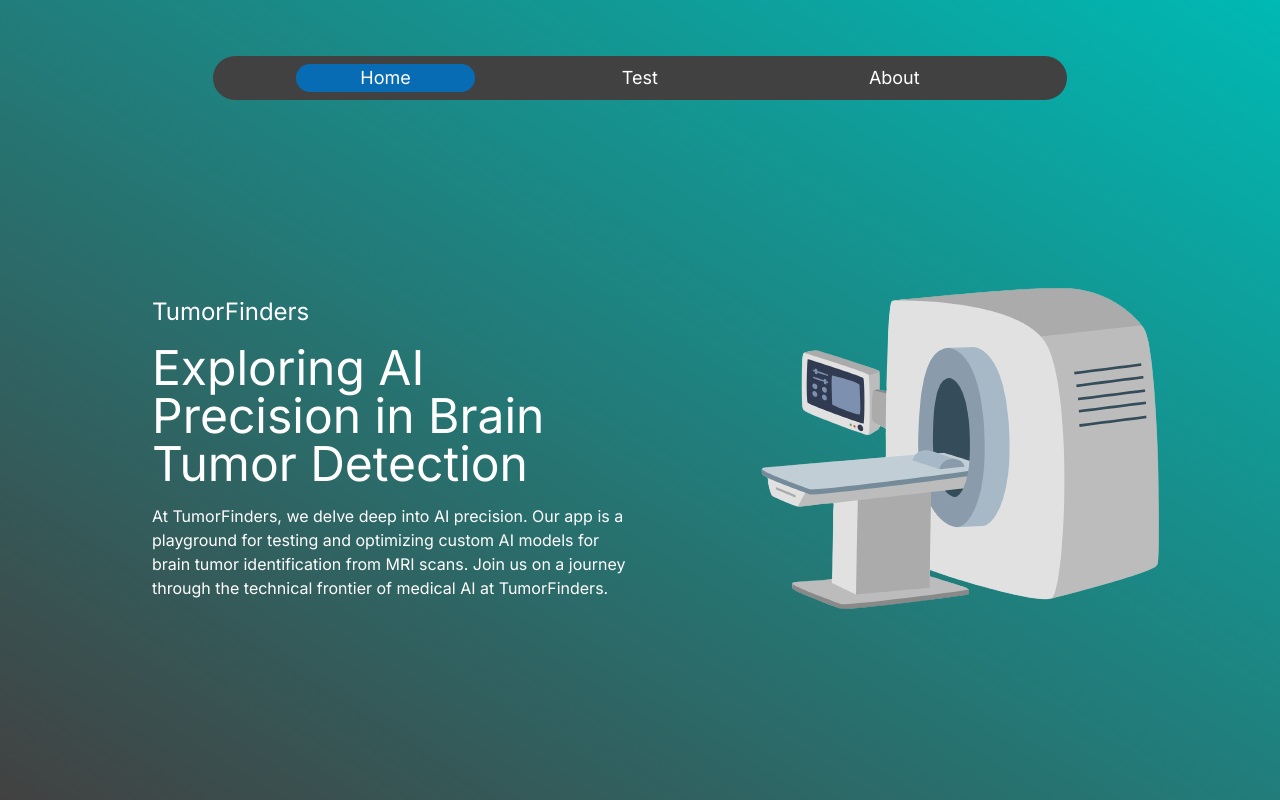
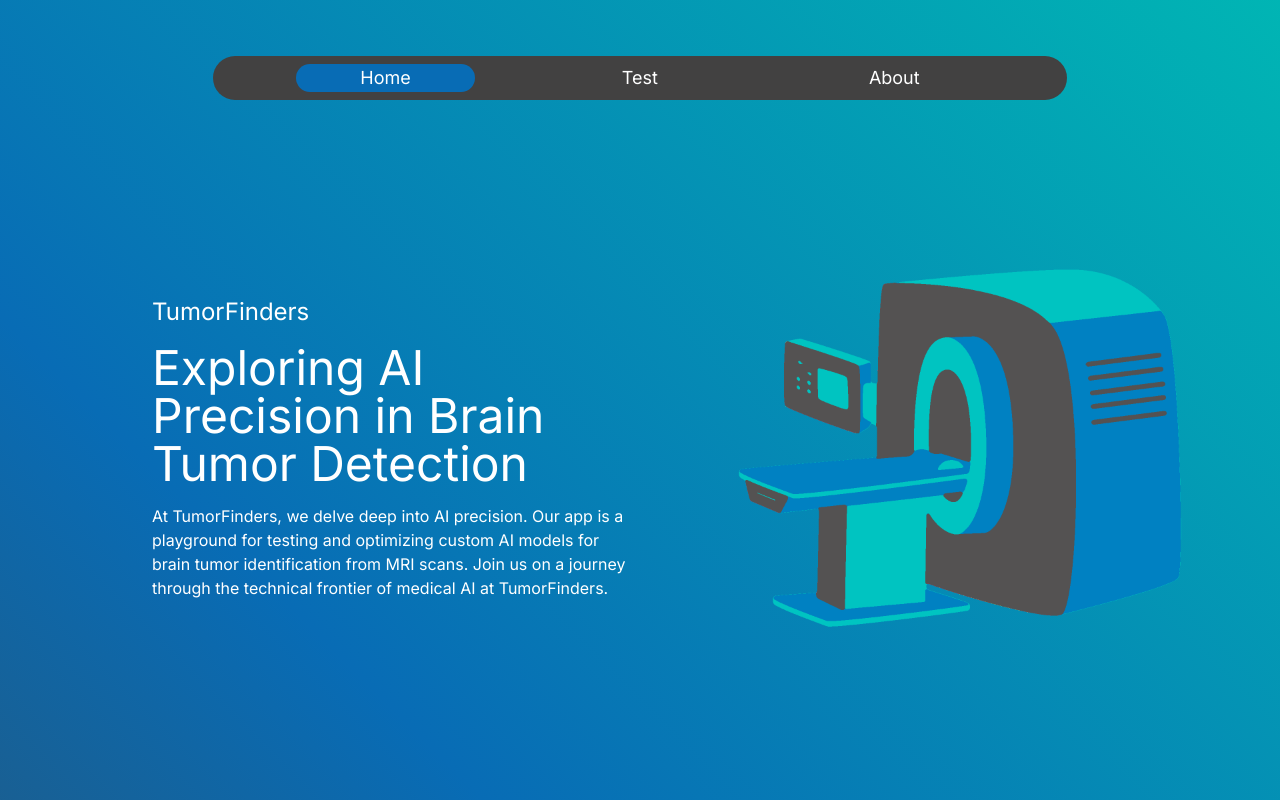
Before and after one commit to wandbrandon/mri_hack, a Next.js app in the folder frontend/: page / in a window 1280 px wide. Built offline with nearby package versions, Linux system fonts and the light colour scheme.

Commit message:
added gradient and edited homepage

```diff
--- a/frontend/app/about/page.tsx
+++ b/frontend/app/about/page.tsx
@@ -4,7 +4,7 @@ import Brandon from "../../assets/brandon.jpeg";
 
 const test = () => {
   return (
-    <main className="flex min-h-screen flex-col items-center justify-between pt-24 bg-gradient-to-tr from-mriSlate to-mriCyan">
+    <main className="flex min-h-screen flex-col items-center justify-between pt-24">
       <div id="textWrapper" className="w-1/2 h-full flex flex-col mt-10">
         <div className="text-4xl p-2 text-center">The Model</div>
         <div className="text-lg p-2 pb-8">
--- a/frontend/app/globals.css
+++ b/frontend/app/globals.css
@@ -7,3 +7,22 @@
     @apply text-white;
   }
 }
+
+:root {
+  --gradient: linear-gradient(45deg, #424141, #086cb5, #00b9b4);
+}
+
+.background_gradient {
+  background-size: 200%;
+  background-image: var(--gradient);
+  animation: g_anime 8s ease infinite alternate;
+}
+
+@keyframes g_anime {
+  0% {
+    background-position: left;
+  }
+  100% {
+    background-position: right;
+  }
+}
--- a/frontend/app/layout.tsx
+++ b/frontend/app/layout.tsx
@@ -18,7 +18,7 @@ export default function RootLayout({
 }) {
   return (
     <html lang="en">
-      <body className={inter.className}>
+      <body className={`${inter.className} background_gradient`}>
         <Navbar/>
         {children}
       </body>
--- a/frontend/app/page.tsx
+++ b/frontend/app/page.tsx
@@ -3,7 +3,7 @@ import Mri from "../assets/mri.png"
 
 export default function Home() {
   return (
-    <main className="flex h-screen flex-col items-center justify-between pt-24 bg-gradient-to-tr from-mriSlate to-mriCyan">
+    <main className="transition-all flex h-screen flex-col items-center justify-between pt-24">
       <div className="flex w-screen h-full">
         <div id="leftFlex" className="flex-1 flex justify-center h-full">
           <div className="w-auto my-auto ml-36">
--- a/frontend/app/test/page.tsx
+++ b/frontend/app/test/page.tsx
@@ -1,6 +1,6 @@
 const test = () => {
   return (
-    <main className="flex min-h-screen flex-col items-center justify-between pt-24 bg-gradient-to-tr from-mriSlate to-mriCyan">
+    <main className="flex min-h-screen flex-col items-center justify-between pt-24">
       <div>test test :P</div>
     </main>
   );
```
Also changed, not shown: frontend/assets/mri.png, 1 other file (tests, documents, lock files or other folders).
